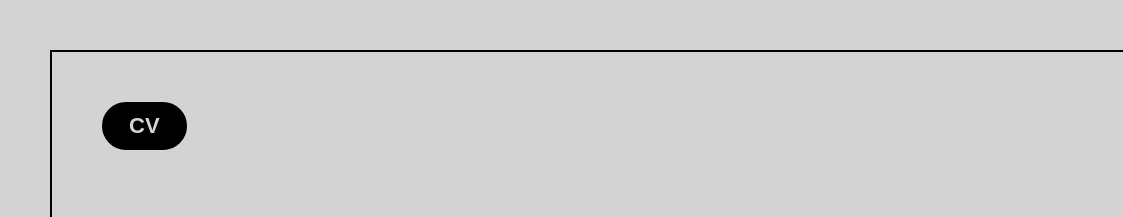
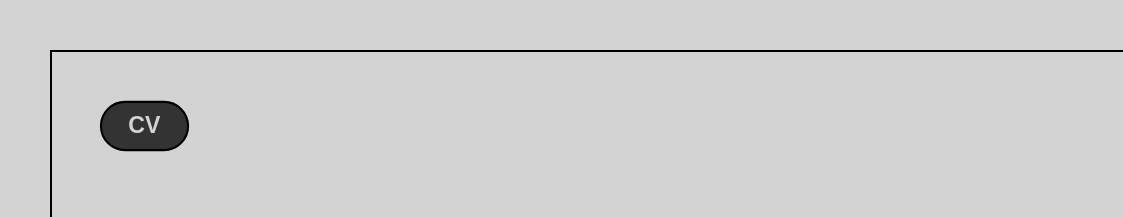
Before and after one commit to Bilalbaig-dev/Portfolio-website, a plain HTML site: page index.html in a window 1280 px wide. In both pictures the pointer is over the button "CV". Shown: the top 217 px of the page, 0-1123 px from the left. Drawn offline with Linux system fonts and the light colour scheme.

Commit message:
button style

```diff
--- a/style.css
+++ b/style.css
@@ -54,6 +54,10 @@
   font-size: 30px;
   font-weight: bolder;
   margin-top: 50px;
+}
+.btn:hover {
+  background-color: #333;
+  transform: scale(1.05);
 }
 .link {
   all: unset;
```
